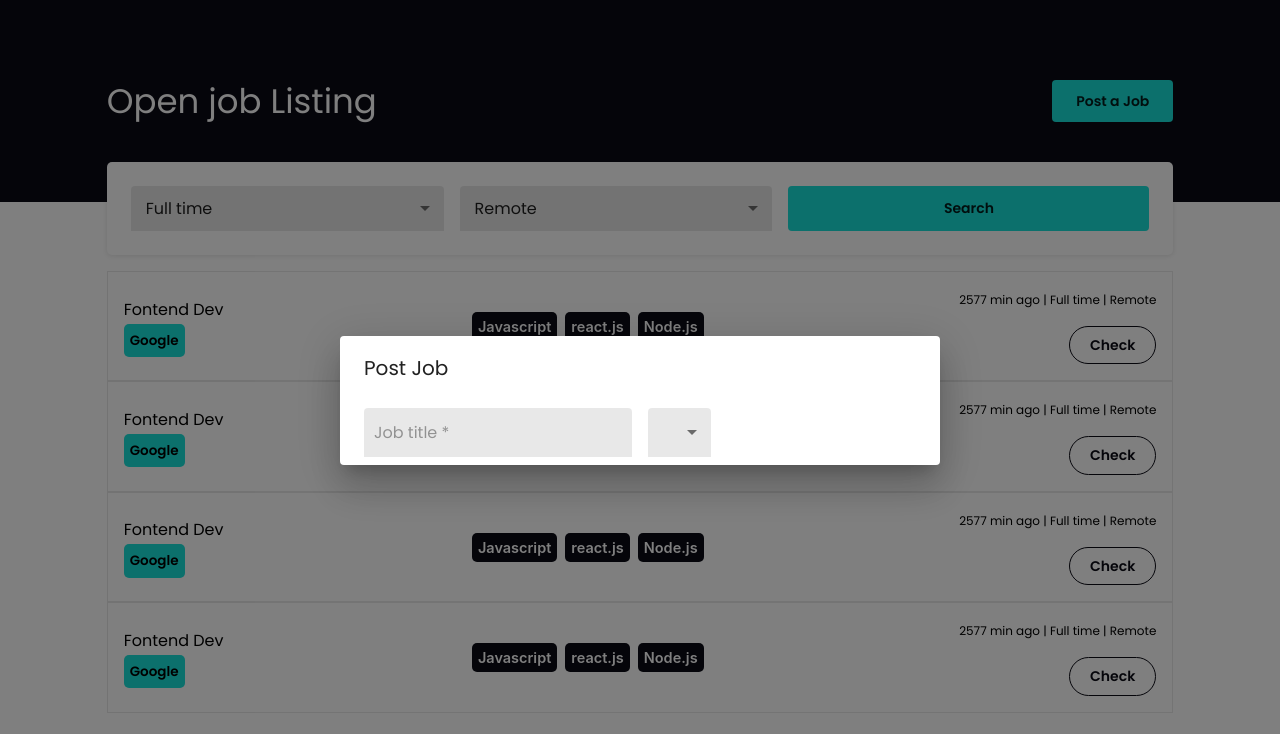
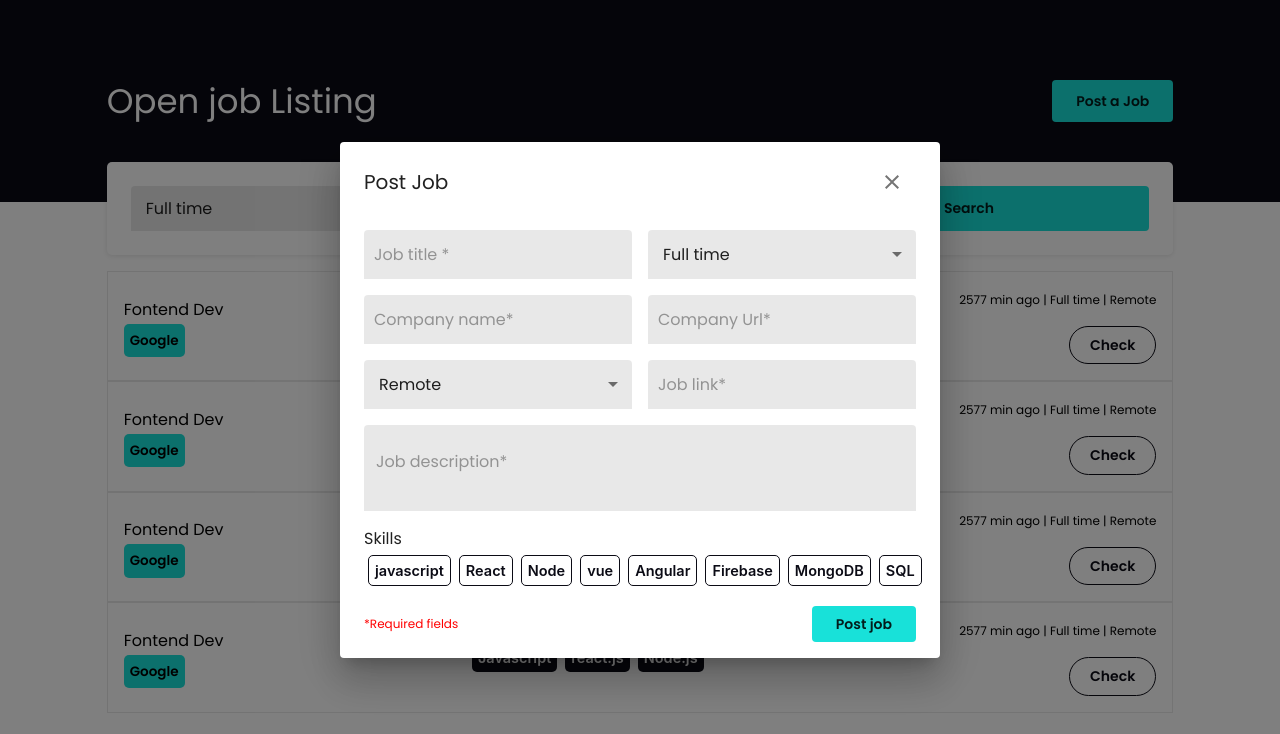
Before and after one commit to prabinshrestha323/job-khoja.com, a React (Create React App) app: page / in a window 1280 px wide. Shown: the top 734 px of the page. Built offline with nearby package versions, Linux system fonts and the light colour scheme.

Commit message:
post-job

```diff
--- a/src/components/Job/NewJobModal.js
+++ b/src/components/Job/NewJobModal.js
@@ -1,23 +1,94 @@
 import React from "react";
-import {Box, Grid, FilledInput, Select, MeniItem, Dialog,DialogTitle, DialogContent, DialogActions } from "@material-ui/core"
+import {Button, Typography, Box, Grid, FilledInput, Select, MenuItem, Dialog,DialogTitle, DialogContent, DialogActions, makeStyles,IconButton } from "@material-ui/core"
+import { Close as CloseIcon } from "@material-ui/icons"
+const useStyles =makeStyles(theme =>({
+    skillChip:{
+        margin:theme.spacing(0.5),
+        padding:theme.spacing(0.75),
+        fontSize:"14.5px",
+        borderRadius:"5px",
+        fontWeight:600,
+       border:`1px solid ${theme.palette.secondary.main}`,
+        color:theme.palette.secondary.main,
+        cursor:"pointer",
+
+        "&:hover": {
+            backgroundColor:theme.palette.secondary.main,
+            color:"#fff",
+        }
+    },
+}))
+
+
 
 export default props =>{
-
+    const classes =useStyles( )
+const skills =[
+    "javascript",
+    "React",
+    "Node",
+    "vue",
+    "Angular",
+    "Firebase",
+    "MongoDB",
+    "SQL",
+]
     return(
         <Dialog open = {true} fullWidth>
-            <DialogTitle>Post Job</DialogTitle>
+            <DialogTitle>
+                <Box display="flex" justifyContent="space-between" alignItems="center">
+                Post Job
+                <IconButton>
+                    <CloseIcon/>
+                </IconButton>
+                    </Box></DialogTitle>
              <DialogContent>
                  <Grid container spacing={2    }>
                      <Grid item xs ={6}>
                          <FilledInput placeholder="Job title *" disableUnderline  fullWidth/>
                          </Grid>
                          <Grid item xs ={6}>
-                         <Select disableUnderline variant="filled" defaultValue="Full time" >
-
+                         <Select  fullWidth disableUnderline variant="filled" defaultValue="Full time" >
+                        <MenuItem value="Full time">Full time</MenuItem>
+                        <MenuItem value="Part time">Part time</MenuItem>
+                        <MenuItem value="Contract">Contract</MenuItem>
                          </Select>
                          </Grid>
+                         <Grid item xs ={6}>
+                         <FilledInput placeholder="Company name*" disableUnderline  fullWidth/>
+                         </Grid>
+                         <Grid item xs ={6}>
+                         <FilledInput placeholder="Company Url*" disableUnderline  fullWidth/>
+                         </Grid>
+                         <Grid item xs ={6}>
+                         <Select  fullWidth disableUnderline variant="filled" defaultValue="Remote" >
+                        <MenuItem value="Remote">Remote</MenuItem>
+                        <MenuItem value="In-office">In-office</MenuItem>
+                         </Select>
+                         </Grid>
+                          <Grid item xs ={6}>
+                         <FilledInput placeholder="Job link*" disableUnderline  fullWidth/>
+                         </Grid>
+                         <Grid item xs ={12}>
+                         <FilledInput placeholder="Job description*" disableUnderline  fullWidth multiline rows={6}/>
+                         </Grid>
+
                  </Grid>
+                 <Box mt={2}>
+                 <Typography>Skills</Typography>
+                 <Box display={"flex"}>
+                     {skills.map(skill =>(
+                     <Box className={classes.skillChip} key={skill}>{skill}</Box>
+                     ))}
+                 </Box>
+                 </Box>
              </DialogContent>
+             <DialogActions>
+                 <Box color="red" width="100%" display="flex" justifyContent="space-between"alignItems="center">
+                 <Typography variant="caption">*Required fields</Typography>
+                 <Button variant="contained" disableElevation color="primary">Post job</Button>
+                 </Box>
+             </DialogActions>
         </Dialog>
     )
 }
```
